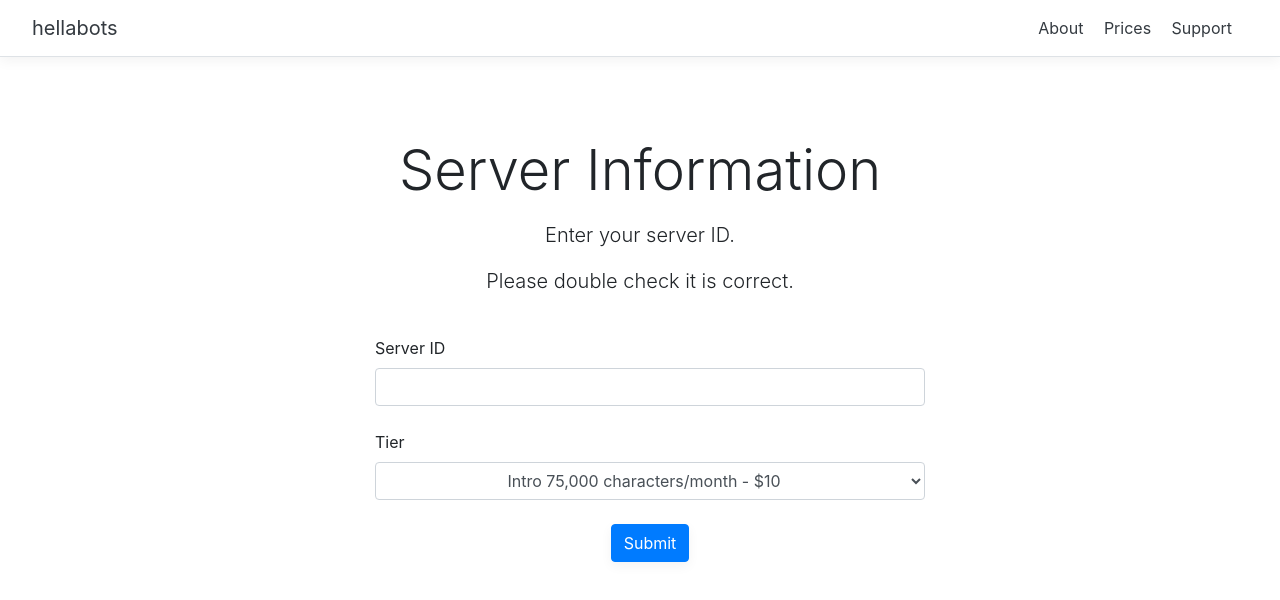
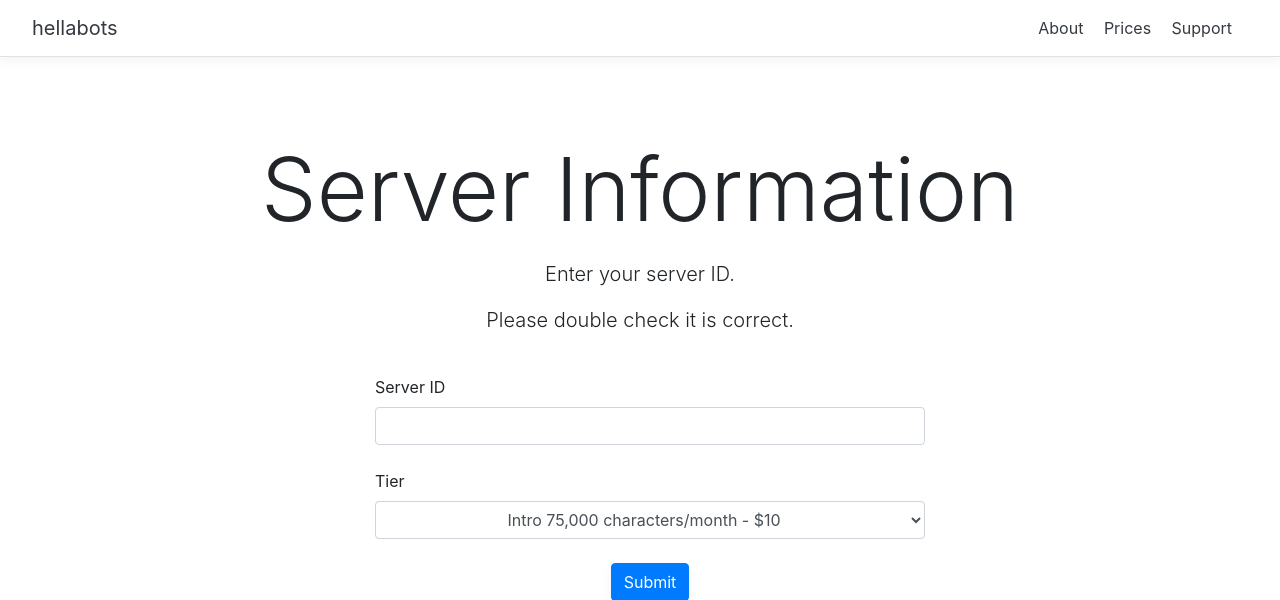
Before and after one commit to cmooredev/api-keys, a Flask app: template apiapp/templates/server_form.html in a window 1280 px wide. Shown: the top 600 px of the page. Run offline with Flask 2, Linux system fonts and the light colour scheme; the template is opened without the code that fills it, so the values that code supplies are empty; some libraries are stand-ins or nearby versions.

Commit message:
update css

```diff
--- a/apiapp/templates/server_form.html
+++ b/apiapp/templates/server_form.html
@@ -8,7 +8,7 @@
 <div class="container text-center">
   <div class='containter text-center'>
     <div class="about-header px-3 py-3 pt-md-5 pb-md-4 mx-auto text-center">
-        <h1 class="display-4 m-3">Server Information</h1>
+        <h1 class="display-2 m-3">Server Information</h1>
         <p class="lead m-3">Enter your server ID.</p>
         <p class="lead m-3">Please double check it is correct.</p>
     </div>
```
